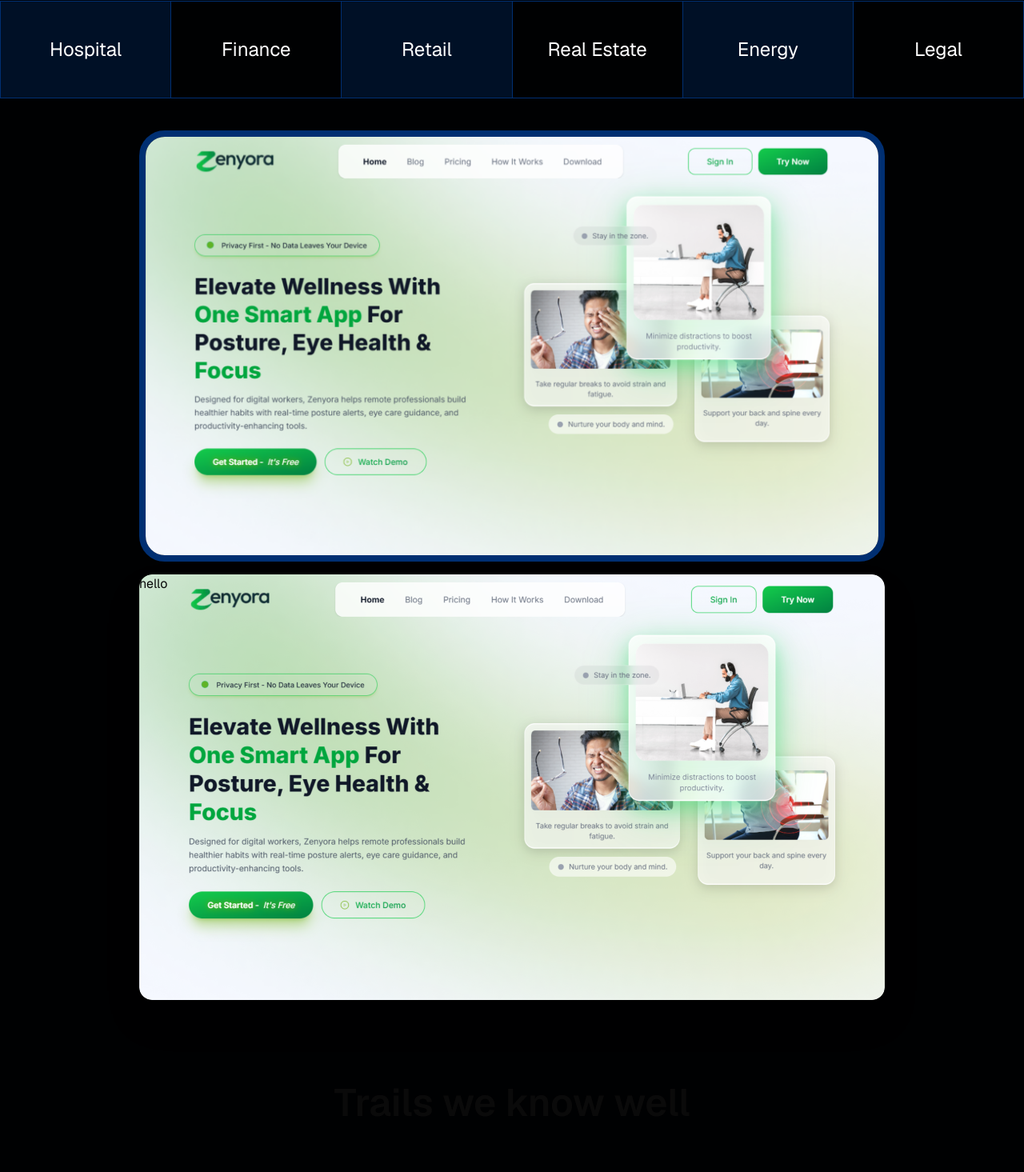
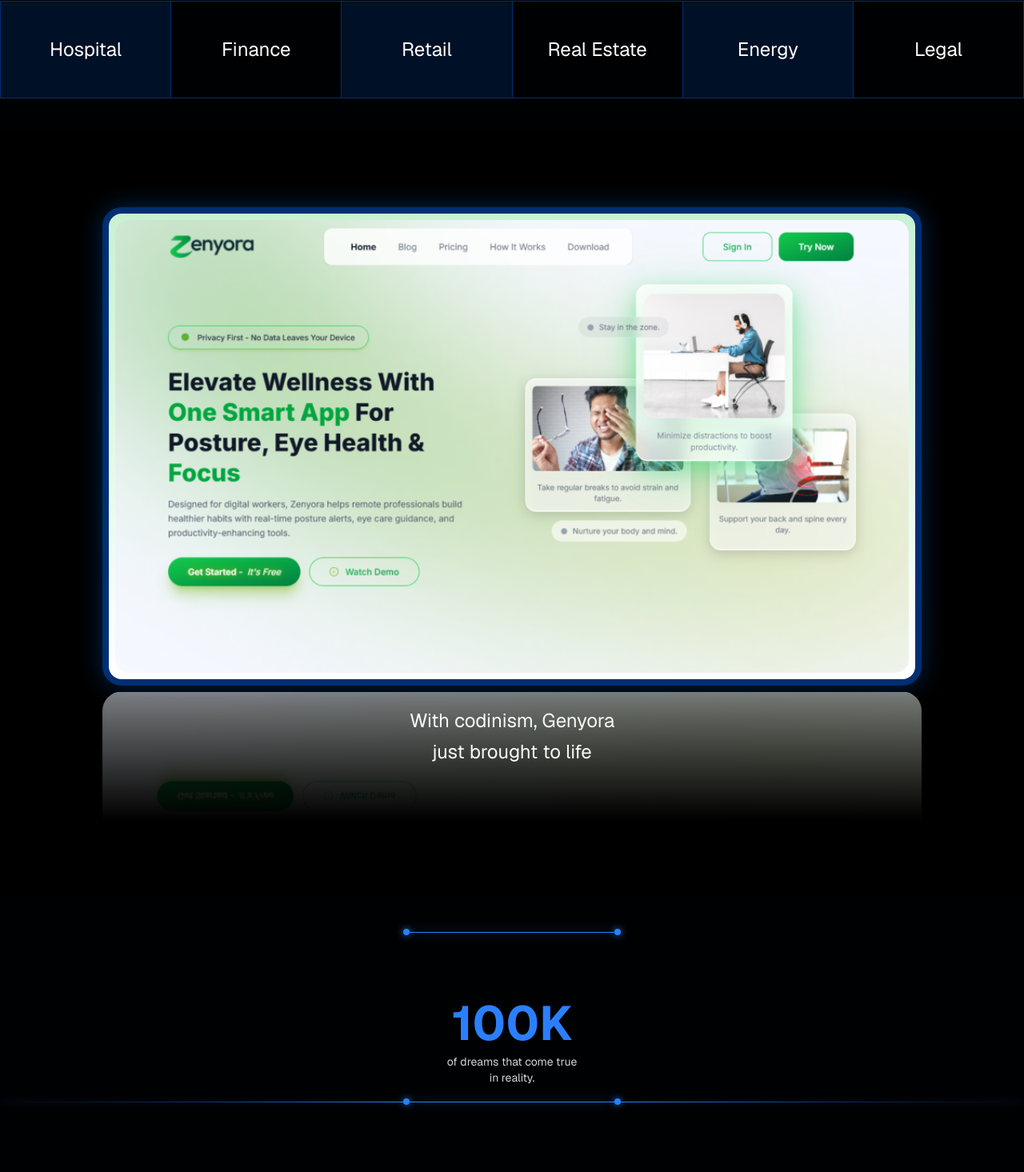
Before and after one commit to Programming-Hero-Codinism/codinism-client, a Next.js app: page / in a window 1280 px wide. Shown: the part 951-2416 px from the top of the page at 80% size. Built offline with nearby package versions, Linux system fonts and the light colour scheme.

Commit message:
feat(genoyara): Add genoyara section

```diff
--- a/src/components/modules/home/index.tsx
+++ b/src/components/modules/home/index.tsx
@@ -1,5 +1,6 @@
 import Adventure from "@/components/ui/sections/Adventure";
 import Banner from "@/components/ui/sections/Banner";
+import GenyoraSection from "@/components/ui/sections/Genoyara";
 import Grow from "@/components/ui/sections/Grow";
 import Industry from "@/components/ui/sections/Industry";
 import TechStack from "@/components/ui/sections/TechStack";
@@ -11,6 +12,7 @@
       <div className="">
         <Banner />
         <Industry />
+        <GenyoraSection />
         <WeKnow />
         <Adventure />
         <Grow />
--- /dev/null
+++ b/src/components/ui/sections/Genoyara.tsx
@@ -0,0 +1,74 @@
+import Image from "next/image";
+
+export default function GenyoraSection() {
+  return (
+    <>
+      <section className="relative w-full py-24 flex flex-col items-center justify-center text-white z-[1] bg-black ">
+        {/* Main image */}
+        <div className="relative rounded-3xl border-8 border-secondary p-2 shadow-[0_0_30px_rgba(0,122,255,0.3)] bg-gradient-to-b from-[#c8f1d3] to-white w-[80%] max-w-5xl overflow-hidden">
+          <Image
+            src="/layer/zenoyra.png"
+            alt="Genyora UI"
+            width={1920}
+            height={1080}
+            className="rounded-2xl"
+          />
+        </div>
+        <div className="relative">
+          {/* Centered Responsive Text */}
+          <div className="absolute w-full flex justify-center">
+            <p className="text-center text-xl mt-6 leading-relaxed md:text-2xl">
+              With codinism, Genyora <br /> just brought to life
+            </p>
+          </div>
+
+          <div
+            className="relative max-w-5xl h-40 mt-2 pointer-events-none select-none overflow-hidden"
+            style={{ maskImage: "linear-gradient(to bottom, rgba(0,0,0,1), transparent)" }}
+          >
+            <Image
+              src="/layer/zenoyra.png"
+              alt="Reflection"
+              width={1920}
+              height={1080}
+              className="scale-y-[-1] object-cover opacity-50 rounded-3xl"
+            />
+          </div>
+        </div>
+      </section>
+      <section className="relative flex flex-col items-center justify-center min-h-[300px] text-center text-white overflow-hidden">
+        {/* Top border & Dots  */}
+        <div className="absolute top-10 flex items-center justify-center ">
+          {/* Left dot */}
+          <div className="w-2 h-2 bg-blue-500 rounded-full shadow-[0_0_10px_#3b82f6]" />
+          {/* Center line */}
+          <div className="w-64 h-px bg-blue-500 shadow-[0_0_15px_#3b82f6]" />
+          {/* Right dot */}
+          <div className="w-2 h-2 bg-blue-500 rounded-full shadow-[0_0_10px_#3b82f6]" />
+        </div>
+
+        {/*  Text */}
+        <div className="mt-16">
+          <h2 className="text-6xl font-bold text-blue-500">100K</h2>
+          <p className="mt-2 text-sm text-gray-300">
+            of dreams that come true <br /> in reality.
+          </p>
+        </div>
+
+        {/* Bottom border & dots */}
+        <div className="absolute bottom-10 flex items-center justify-center w-full">
+          {/* Left gradient */}
+          <div className="flex-1 h-px bg-gradient-to-r from-transparent via-blue-500/40 to-blue-500 shadow-[0_0_10px_#3b82f6]/40" />
+          {/* Left dot */}
+          <div className="w-2 h-2 bg-blue-500 rounded-full shadow-[0_0_10px_#3b82f6]" />
+          {/* Center line */}
+          <div className="w-64 h-px bg-blue-500 shadow-[0_0_15px_#3b82f6]" />
+          {/* Right dot */}
+          <div className="w-2 h-2 bg-blue-500 rounded-full shadow-[0_0_10px_#3b82f6]" />
+          {/* Right gradient */}
+          <div className="flex-1 h-px bg-gradient-to-l from-transparent via-blue-500/40 to-blue-500 shadow-[0_0_10px_#3b82f6]/40" />
+        </div>
+      </section>
+    </>
+  );
+}
--- a/src/components/ui/sections/Industry.tsx
+++ b/src/components/ui/sections/Industry.tsx
@@ -1,5 +1,4 @@
 import { SectionTitle } from "@/components/custom";
-import Image from "next/image";
 
 // List of industries with background colors
 const industries = [
@@ -43,9 +42,7 @@
         ))}
       </div>
 
-      {/* image */}
-
-      <div className="w-[932px] mx-auto mt-10">
+      {/* <div className="w-[932px] mx-auto mt-10">
         <div className="w-[932px] mx-auto mt-10  ">
           <Image
             className="block w-full h-auto border-8 border-secondary rounded-4xl"
@@ -58,7 +55,7 @@
         <div className="w-[932px] mx-auto mt-4 h-[532px] bg-[url('/layer/zenoyra.png')] bg-cover bg-center rounded-2xl shadow-2xl">
           hello
         </div>
-      </div>
+      </div> */}
     </section>
   );
 }
```
